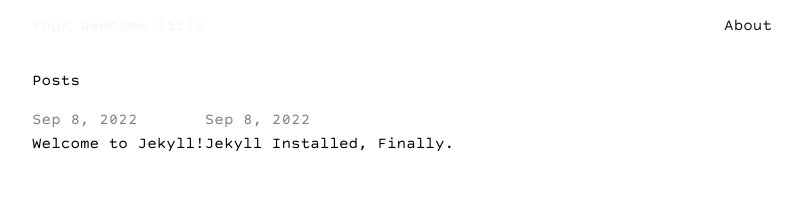
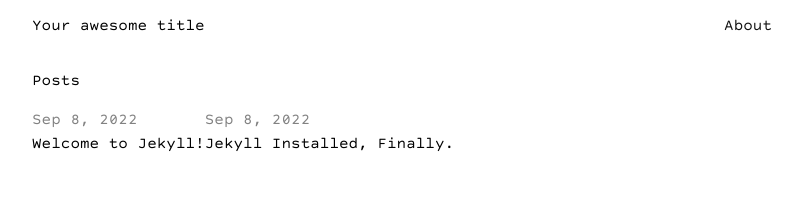
Before and after one commit to jnskm/jnskm.github.io, a Jekyll site: the page assets/index.html, which Jekyll copies as it is, in a window 1280 px wide. Shown: the top 209 px of the page, without its empty margins (238-1040 px from the left). Built offline with Jekyll 4.4.1, drawn with Linux system fonts in a browser that asks for light colours; some web fonts are replaced.

Commit message:
Update main.css

```diff
--- a/assets/main.css
+++ b/assets/main.css
@@ -106,7 +106,7 @@ table td { border: 1px solid #e8e8e8; }
 .site-title { font-size: 16px; font-weight: 300; line-height: 54px; margin-bottom: 0; float: left; }
 /** 26 > 14 del letter-spacing: -1px; */
 
-.site-title, .site-title:visited { color: #f5f5f5; }
+.site-title, .site-title:visited { color: #000000; }
 
 .site-nav { float: right; line-height: 54px; }
 
```
